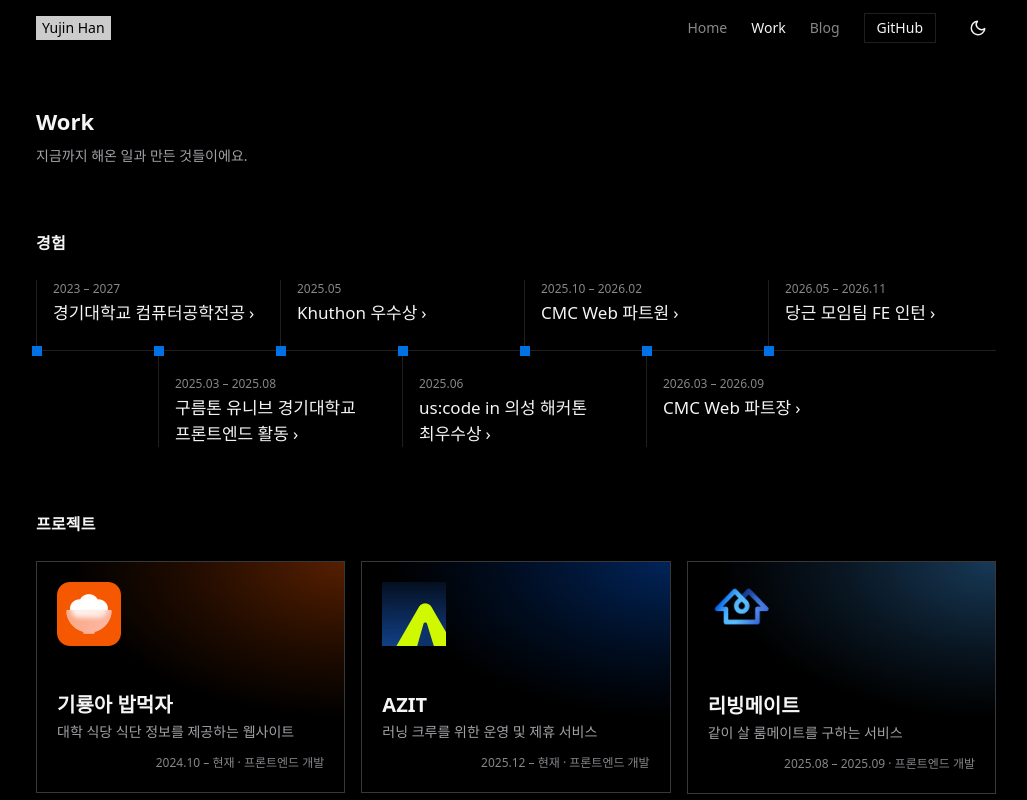
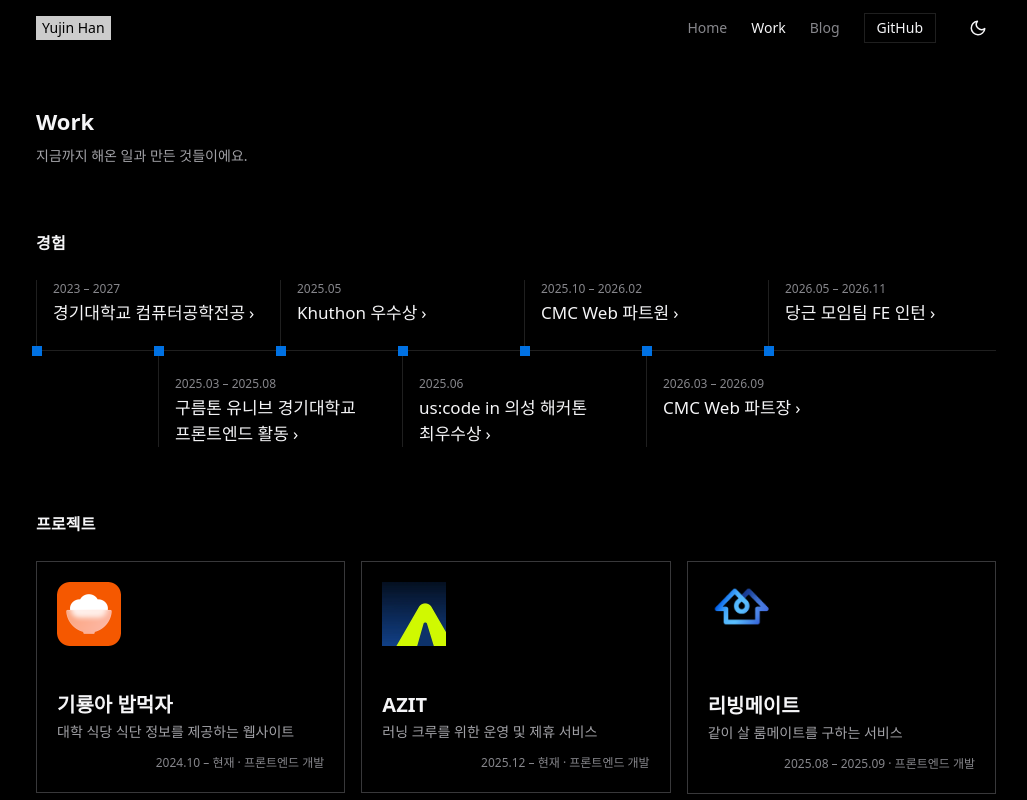
Before and after one commit to yummjin/port, a Next.js app: page /work in a window 1280 px wide. Shown: the top 800 px of the page, without its empty margins (124-1151 px from the left). Built offline with nearby package versions, Linux system fonts and the light colour scheme.

Commit message:
design : 프로젝트 카드의 그라데이션 배경을 제거해요

```diff
--- a/src/components/ProjectThumbnail.tsx
+++ b/src/components/ProjectThumbnail.tsx
@@ -3,7 +3,7 @@ import Image from "next/image";
 import { Card } from "@/components/Card";
 import type { ProjectMeta } from "@/lib/projects";
 
-type Props = Pick<ProjectMeta, "title" | "description" | "icon" | "color"> & {
+type Props = Pick<ProjectMeta, "title" | "description" | "icon"> & {
   period?: string;
   role?: string;
 };
@@ -19,7 +19,6 @@ export function ProjectThumbnail({
   title,
   description,
   icon,
-  color,
   period,
   role,
 }: Props) {
@@ -28,19 +27,8 @@ export function ProjectThumbnail({
     .join(" · ");
 
   return (
-    <Card.Image
-      className="flex aspect-[4/3] flex-col justify-between p-5"
-      style={{
-        backgroundImage: `radial-gradient(120% 90% at 100% 0%, ${color}59 0%, ${color}1f 45%, transparent 75%)`,
-      }}
-    >
-      <Image
-        src={icon}
-        alt=""
-        width={64}
-        height={64}
-        className=""
-      />
+    <Card.Image className="flex aspect-[4/3] flex-col justify-between p-5">
+      <Image src={icon} alt="" width={64} height={64} className="" />
       <div className="flex flex-col gap-1">
         <h2 className="text-section text-foreground text-[20px] leading-[26px]">
           {title}
--- a/src/pages/index.tsx
+++ b/src/pages/index.tsx
@@ -118,12 +118,7 @@ export default function Home({
                 className="card-rise group flex flex-col gap-2"
                 style={{ animationDelay: `${index * 80}ms` }}
               >
-                <div
-                  className="aspect-square w-full border-[0.5px] border-black p-4 transition-opacity group-hover:opacity-80 dark:border-white/60"
-                  style={{
-                    backgroundImage: `radial-gradient(120% 90% at 100% 0%, ${project.color}59 0%, ${project.color}1f 45%, transparent 75%)`,
-                  }}
-                >
+                <div className="aspect-square w-full border-[0.5px] border-black p-4 transition-opacity group-hover:opacity-80 dark:border-white/60">
                   <Image src={project.icon} alt="" width={48} height={48} />
                 </div>
                 <p className="text-body-small text-foreground leading-snug font-medium">
```
